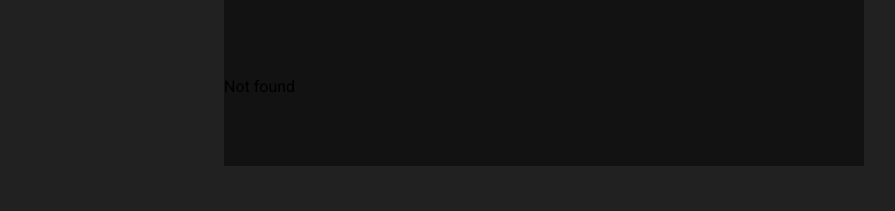
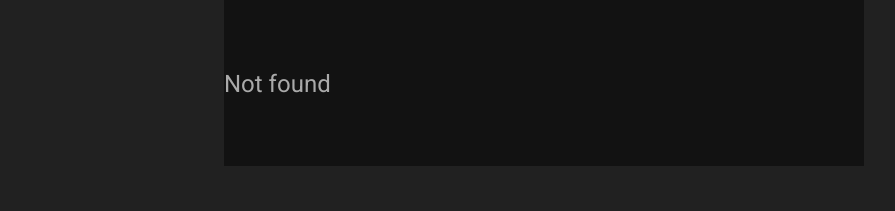
Before and after one commit to it-artspace/dulfront, a website: page landing.html in a window 1280 px wide. Both pictures are taken after a click on the icon 904 px from the left and 1675 px from the top of the page. Shown: the part 1853-2064 px from the top of the page, without its empty margins (96-991 px from the left). Drawn offline with Linux system fonts and the light colour scheme; no server answers.

Commit message:
term color

```diff
--- a/static/codearea.css
+++ b/static/codearea.css
@@ -73,6 +73,8 @@
 }
 
 .term{
+    color:#AAAAAA;
+    font-size: 1.5rem;
     display: none;
     flex: 1 0 auto;
     background: #12121266;
```
